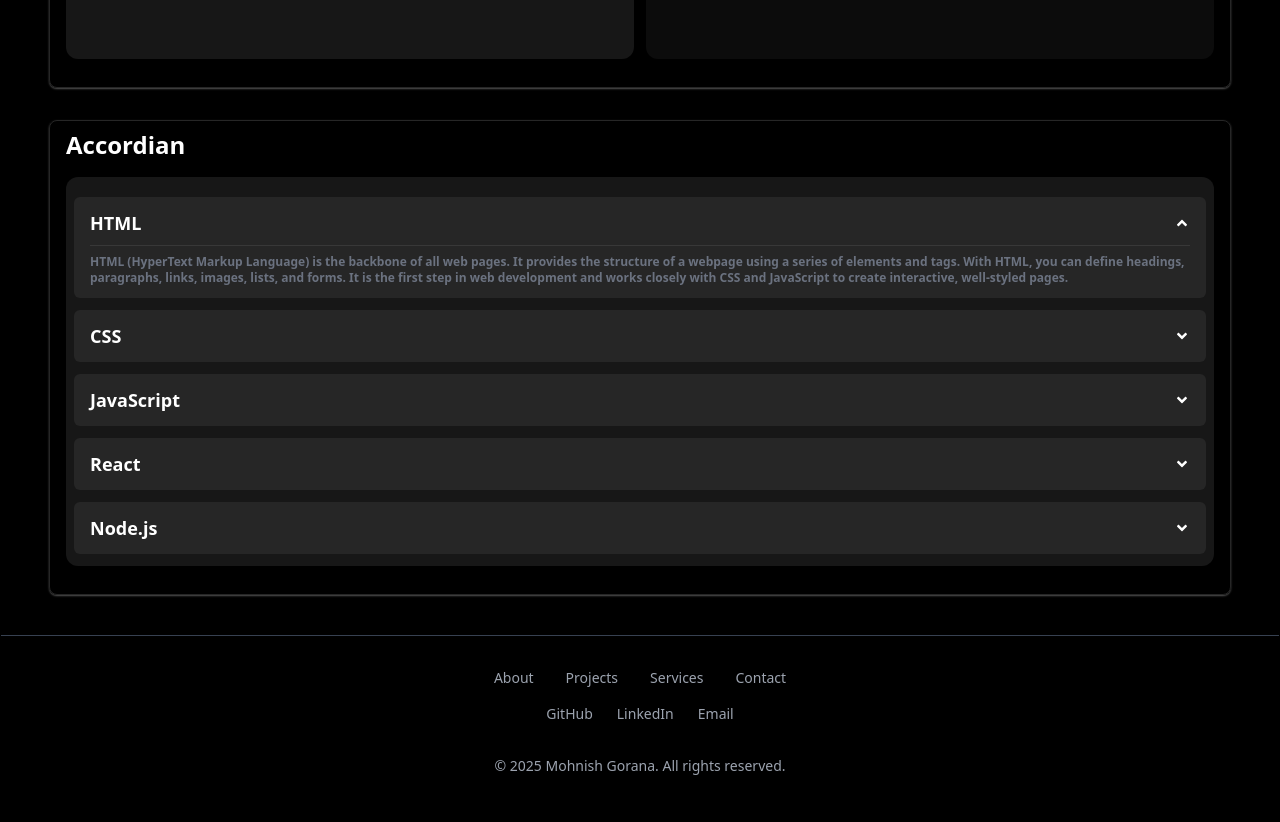
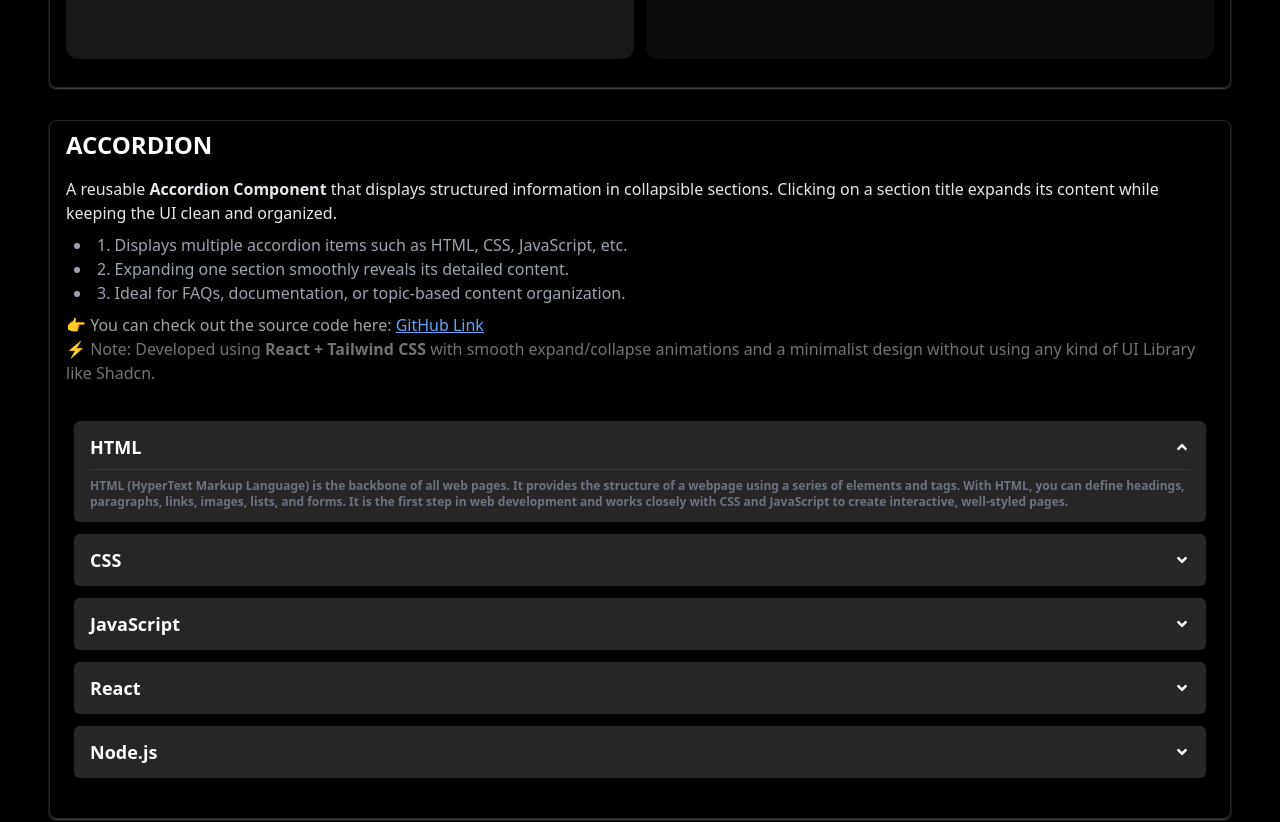
Before and after one commit to mohnishgorana1/my-portfolio, a Next.js app: page /machine-coding-tasks in a window 1280 px wide. Shown: the part 3160-3982 px from the top of the page. Built offline with nearby package versions, Linux system fonts and the light colour scheme; no server answers.

Commit message:
added description for accordion

```diff
--- a/app/machine-coding-tasks/page.tsx
+++ b/app/machine-coding-tasks/page.tsx
@@ -1,5 +1,5 @@
 "use client";
-import Accordian from "@/components/machine-coding-tasks/accordian/Accordian";
+import Accordian from "@/components/machine-coding-tasks/accordian/Accordion";
 import ChipsInput from "@/components/machine-coding-tasks/chips-input/ChipsInput";
 import NESTEDCHECKBOX from "@/components/machine-coding-tasks/nested-checkbox/nested-checkbox";
 import OTPINPUT from "@/components/machine-coding-tasks/OTPINPUT/Otp-input";
@@ -32,7 +32,7 @@ function MachineCodingTasks() {
       component: <ChipsInput />,
     },
     {
-      name: "Accordian",
+      name: "ACCORDION",
       component: <Accordian />,
     },
   ];
@@ -168,7 +168,8 @@ function MachineCodingTasks() {
                 <ul className="ml-2 list-disc list-inside">
                   <li>1. Type a value and press Enter to add it as a chip.</li>
                   <li className="space-x-2">
-                    2. Each chip can be removed by clicking the delete <MdCancel className="text-red-500 inline mb-1"/> icon.
+                    2. Each chip can be removed by clicking the delete{" "}
+                    <MdCancel className="text-red-500 inline mb-1" /> icon.
                   </li>
                   <li>
                     3. On clicking Submit, the entered chips are displayed as
@@ -193,6 +194,46 @@ function MachineCodingTasks() {
                 </span>
               </article>
             )}
+            {c.name === "ACCORDION" && (
+              <article className="space-y-2 text-base text-gray-400">
+                <p className="text-gray-200">
+                  A reusable <strong>Accordion Component</strong> that displays
+                  structured information in collapsible sections. Clicking on a
+                  section title expands its content while keeping the UI clean
+                  and organized.
+                </p>
+                <ul className="ml-2 list-disc list-inside">
+                  <li>
+                    1. Displays multiple accordion items such as HTML, CSS,
+                    JavaScript, etc.
+                  </li>
+                  <li>
+                    2. Expanding one section smoothly reveals its detailed
+                    content.
+                  </li>
+                  <li>
+                    3. Ideal for FAQs, documentation, or topic-based content
+                    organization.
+                  </li>
+                </ul>
+                <p className="text-neutral-400">
+                  👉 You can check out the source code here:{" "}
+                  <a
+                    href="https://github.com/mohnishgorana1/my-portfolio/blob/master/components/machine-coding-tasks/accordion"
+                    target="_blank"
+                    rel="noopener noreferrer"
+                    className="text-blue-400 underline"
+                  >
+                    GitHub Link
+                  </a>
+                </p>
+                <span className="text-neutral-500">
+                  ⚡ Note: Developed using <strong>React + Tailwind CSS</strong>{" "}
+                  with smooth expand/collapse animations and a minimalist
+                  design without using any kind of UI Library like Shadcn.
+                </span>
+              </article>
+            )}
 
             <div className="mb-4">{c.component}</div>
           </div>
--- a/components/machine-coding-tasks/accordian/Accordian.tsx
+++ b/components/machine-coding-tasks/accordian/Accordion.tsx
@@ -50,7 +50,7 @@ function Accordian() {
 
   return (
     <main className="min-h-72 gap-x-3 gap-y-3 mb-5">
-      <div className="min-h-56 bg-neutral-900 px-2 py-2 lg:pt-4 rounded-sm md:rounded-xl flex flex-col gap-y-1">
+      <div className="min-h-56 px-2 py-2 lg:pt-4 rounded-sm md:rounded-xl flex flex-col gap-y-1">
         {data.map((item) => (
           <div
             key={item.id}
```
